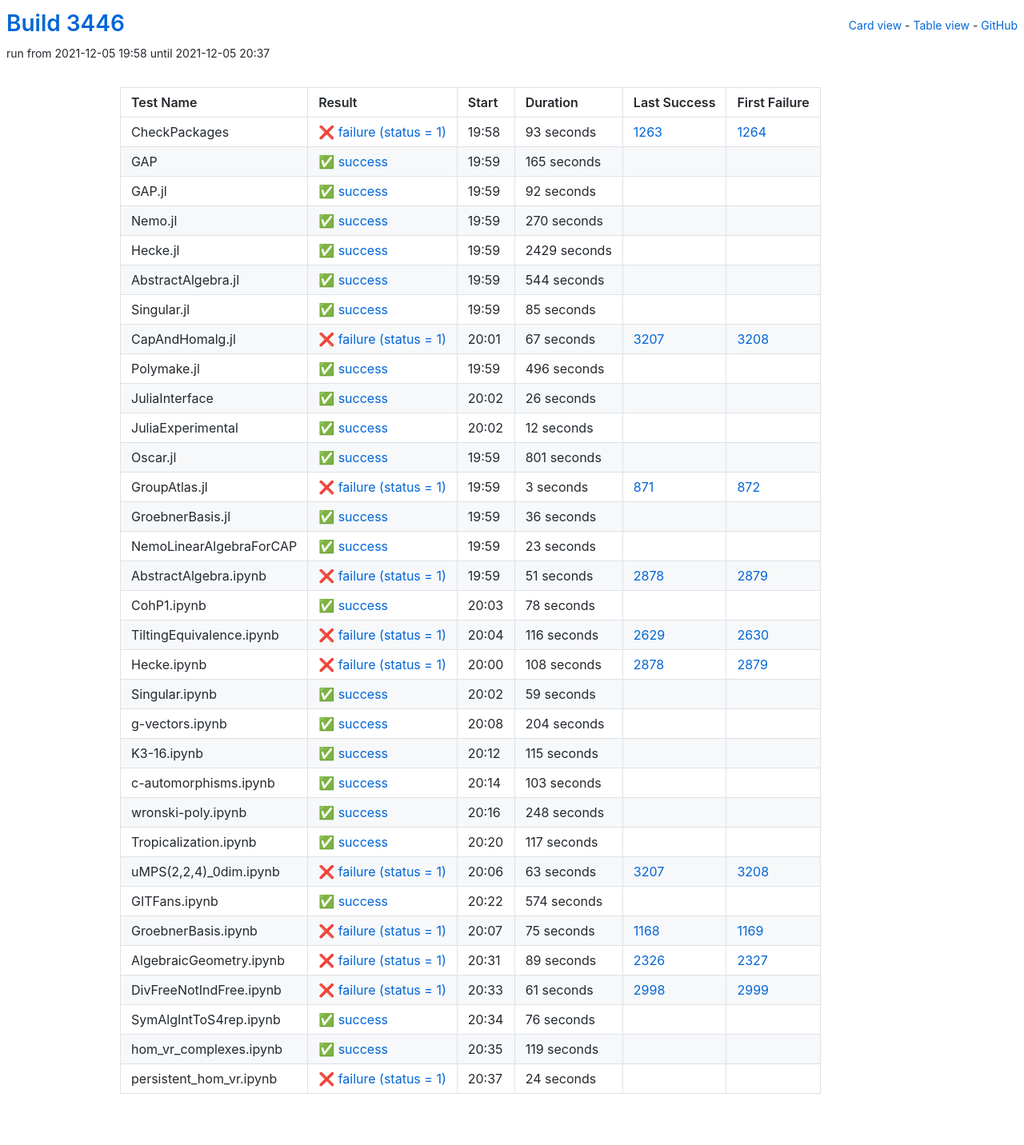
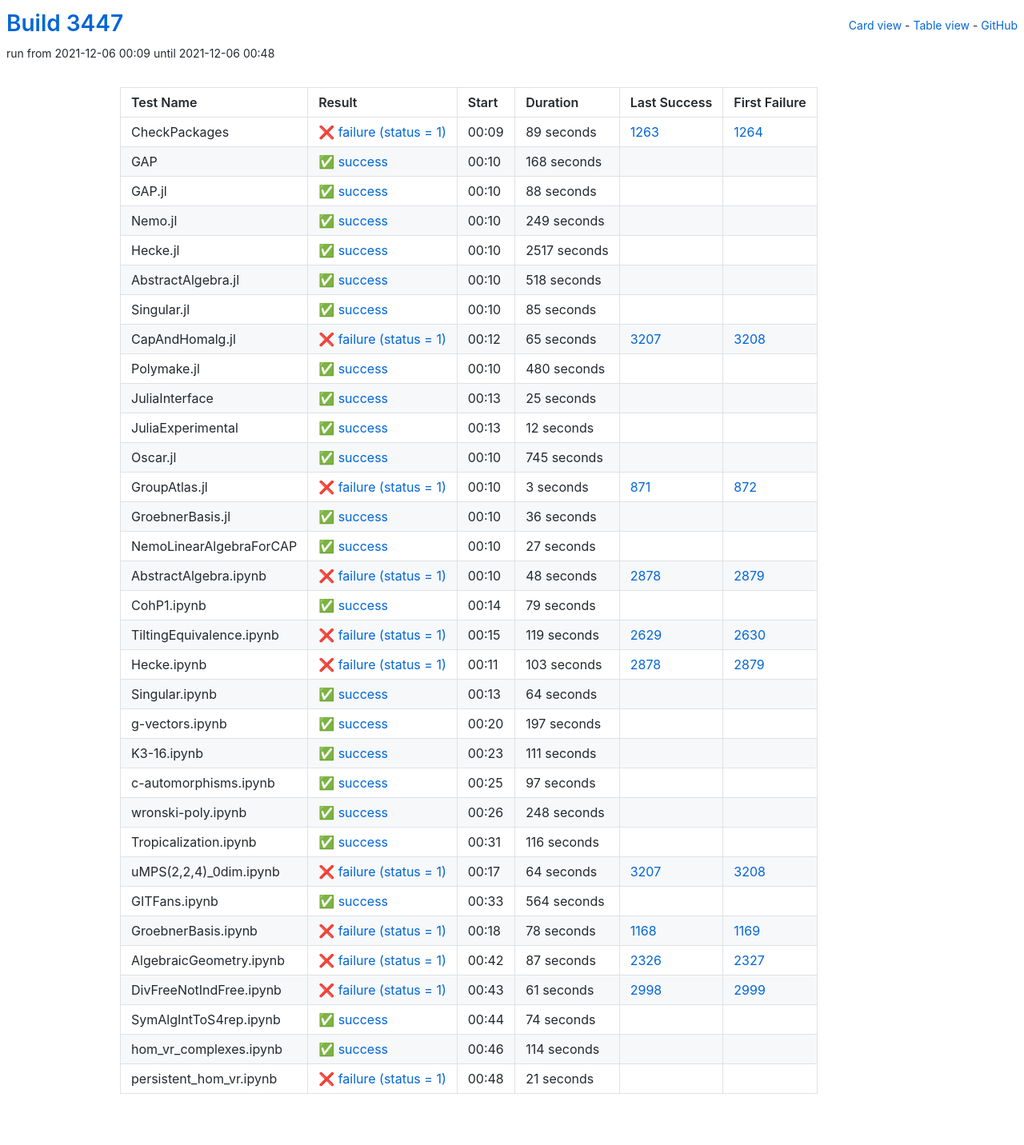
Before and after one commit to oscar-system/oscar-ci-status-stable, a Jekyll site: the page built from table.html, in a window 1280 px wide. Shown: the whole page at 80% size. Built offline with Jekyll 4.4.1, drawn with Linux system fonts in a browser that asks for light colours.

Commit message:
Build #3447

```diff
--- a/_data/ci.yml
+++ b/_data/ci.yml
@@ -1,6 +1,6 @@
 ---
-build: 3446
-build_url: https://oscarci.mathematik.uni-kl.de/job/oscar-stable/3446/
+build: 3447
+build_url: https://oscarci.mathematik.uni-kl.de/job/oscar-stable/3447/
 job: oscar-stable
 organization: oscar-system
 repo: oscar-ci-status-stable
@@ -8,80 +8,80 @@ repourl: https://github.com/oscar-system/oscar-ci-status-stable
 tests:
 - name: CheckPackages
   id: checkpackages
-  log: https://oscarci.mathematik.uni-kl.de/job/oscar-stable/3446/artifact/logs/build-3446/CheckPackages.log
-  start: 2021-12-05 19:58
+  log: https://oscarci.mathematik.uni-kl.de/job/oscar-stable/3447/artifact/logs/build-3447/CheckPackages.log
+  start: 2021-12-06 00:09
   success: false
   exitcode: 1
   status: failure
-  duration: 93
+  duration: 89
   last_success: 1263
   last_success_url: https://oscarci.mathematik.uni-kl.de/job/oscar-stable/1263/
   first_failure: 1264
   first_failure_url: https://oscarci.mathematik.uni-kl.de/job/oscar-stable/1264/
 - name: GAP
   id: gap
-  log: https://oscarci.mathematik.uni-kl.de/job/oscar-stable/3446/artifact/logs/build-3446/GAP.log
-  start: 2021-12-05 19:59
+  log: https://oscarci.mathematik.uni-kl.de/job/oscar-stable/3447/artifact/logs/build-3447/GAP.log
+  start: 2021-12-06 00:10
   success: true
   exitcode: 0
   status: success
-  duration: 165
+  duration: 168
   last_success: false
   last_success_url:
   first_failure: false
   first_failure_url:
 - name: GAP.jl
   id: gap-jl
-  log: https://oscarci.mathematik.uni-kl.de/job/oscar-stable/3446/artifact/logs/build-3446/GAP.jl.log
-  start: 2021-12-05 19:59
+  log: https://oscarci.mathematik.uni-kl.de/job/oscar-stable/3447/artifact/logs/build-3447/GAP.jl.log
+  start: 2021-12-06 00:10
   success: true
   exitcode: 0
   status: success
-  duration: 92
+  duration: 88
   last_success: false
   last_success_url:
   first_failure: false
   first_failure_url:
 - name: Nemo.jl
   id: nemo-jl
-  log: https://oscarci.mathematik.uni-kl.de/job/oscar-stable/3446/artifact/logs/build-3446/Nemo.jl.log
-  start: 2021-12-05 19:59
+  log: https://oscarci.mathematik.uni-kl.de/job/oscar-stable/3447/artifact/logs/build-3447/Nemo.jl.log
+  start: 2021-12-06 00:10
   success: true
   exitcode: 0
   status: success
-  duration: 270
+  duration: 249
   last_success: false
   last_success_url:
   first_failure: false
   first_failure_url:
 - name: Hecke.jl
   id: hecke-jl
-  log: https://oscarci.mathematik.uni-kl.de/job/oscar-stable/3446/artifact/logs/build-3446/Hecke.jl.log
-  start: 2021-12-05 19:59
+  log: https://oscarci.mathematik.uni-kl.de/job/oscar-stable/3447/artifact/logs/build-3447/Hecke.jl.log
+  start: 2021-12-06 00:10
   success: true
   exitcode: 0
   status: success
-  duration: 2429
+  duration: 2517
   last_success: false
   last_success_url:
   first_failure: false
   first_failure_url:
 - name: AbstractAlgebra.jl
   id: abstractalgebra-jl
-  log: https://oscarci.mathematik.uni-kl.de/job/oscar-stable/3446/artifact/logs/build-3446/AbstractAlgebra.jl.log
-  start: 2021-12-05 19:59
+  log: https://oscarci.mathematik.uni-kl.de/job/oscar-stable/3447/artifact/logs/build-3447/AbstractAlgebra.jl.log
+  start: 2021-12-06 00:10
   success: true
   exitcode: 0
   status: success
-  duration: 544
+  duration: 518
   last_success: false
   last_success_url:
   first_failure: false
   first_failure_url:
 - name: Singular.jl
   id: singular-jl
-  log: https://oscarci.mathematik.uni-kl.de/job/oscar-stable/3446/artifact/logs/build-3446/Singular.jl.log
-  start: 2021-12-05 19:59
+  log: https://oscarci.mathematik.uni-kl.de/job/oscar-stable/3447/artifact/logs/build-3447/Singular.jl.log
+  start: 2021-12-06 00:10
   success: true
   exitcode: 0
   status: success
@@ -92,44 +92,44 @@ tests:
   first_failure_url:
 - name: CapAndHomalg.jl
   id: capandhomalg-jl
-  log: https://oscarci.mathematik.uni-kl.de/job/oscar-stable/3446/artifact/logs/build-3446/CapAndHomalg.jl.log
-  start: 2021-12-05 20:01
+  log: https://oscarci.mathematik.uni-kl.de/job/oscar-stable/3447/artifact/logs/build-3447/CapAndHomalg.jl.log
+  start: 2021-12-06 00:12
   success: false
   exitcode: 1
   status: failure
-  duration: 67
+  duration: 65
   last_success: 3207
   last_success_url: https://oscarci.mathematik.uni-kl.de/job/oscar-stable/3207/
   first_failure: 3208
   first_failure_url: https://oscarci.mathematik.uni-kl.de/job/oscar-stable/3208/
 - name: Polymake.jl
   id: polymake-jl
-  log: https://oscarci.mathematik.uni-kl.de/job/oscar-stable/3446/artifact/logs/build-3446/Polymake.jl.log
-  start: 2021-12-05 19:59
+  log: https://oscarci.mathematik.uni-kl.de/job/oscar-stable/3447/artifact/logs/build-3447/Polymake.jl.log
+  start: 2021-12-06 00:10
   success: true
   exitcode: 0
   status: success
-  duration: 496
+  duration: 480
   last_success: false
   last_success_url:
   first_failure: false
   first_failure_url:
 - name: JuliaInterface
   id: juliainterface
-  log: https://oscarci.mathematik.uni-kl.de/job/oscar-stable/3446/artifact/logs/build-3446/JuliaInterface.log
-  start: 2021-12-05 20:02
+  log: https://oscarci.mathematik.uni-kl.de/job/oscar-stable/3447/artifact/logs/build-3447/JuliaInterface.log
+  start: 2021-12-06 00:13
   success: true
   exitcode: 0
   status: success
-  duration: 26
+  duration: 25
   last_success: false
   last_success_url:
   first_failure: false
   first_failure_url:
 - name: JuliaExperimental
   id: juliaexperimental
-  log: https://oscarci.mathematik.uni-kl.de/job/oscar-stable/3446/artifact/logs/build-3446/JuliaExperimental.log
-  start: 2021-12-05 20:02
+  log: https://oscarci.mathematik.uni-kl.de/job/oscar-stable/3447/artifact/logs/build-3447/JuliaExperimental.log
+  start: 2021-12-06 00:13
   success: true
   exitcode: 0
   status: success
@@ -140,20 +140,20 @@ tests:
   first_failure_url:
 - name: Oscar.jl
   id: oscar-jl
-  log: https://oscarci.mathematik.uni-kl.de/job/oscar-stable/3446/artifact/logs/build-3446/Oscar.jl.log
-  start: 2021-12-05 19:59
+  log: https://oscarci.mathematik.uni-kl.de/job/oscar-stable/3447/artifact/logs/build-3447/Oscar.jl.log
+  start: 2021-12-06 00:10
   success: true
   exitcode: 0
   status: success
-  duration: 801
+  duration: 745
   last_success: false
   last_success_url:
   first_failure: false
   first_failure_url:
 - name: GroupAtlas.jl
   id: groupatlas-jl
-  log: https://oscarci.mathematik.uni-kl.de/job/oscar-stable/3446/artifact/logs/build-3446/GroupAtlas.jl.log
-  start: 2021-12-05 19:59
+  log: https://oscarci.mathematik.uni-kl.de/job/oscar-stable/3447/artifact/logs/build-3447/GroupAtlas.jl.log
+  start: 2021-12-06 00:10
   success: false
   exitcode: 1
   status: failure
@@ -164,8 +164,8 @@ tests:
   first_failure_url: https://oscarci.mathematik.uni-kl.de/job/oscar-stable/872/
 - name: GroebnerBasis.jl
   id: groebnerbasis-jl
-  log: https://oscarci.mathematik.uni-kl.de/job/oscar-stable/3446/artifact/logs/build-3446/GroebnerBasis.jl.log
-  start: 2021-12-05 19:59
+  log: https://oscarci.mathematik.uni-kl.de/job/oscar-stable/3447/artifact/logs/build-3447/GroebnerBasis.jl.log
+  start: 2021-12-06 00:10
   success: true
   exitcode: 0
   status: success
@@ -176,116 +176,116 @@ tests:
   first_failure_url:
 - name: NemoLinearAlgebraForCAP
   id: nemolinearalgebraforcap
-  log: https://oscarci.mathematik.uni-kl.de/job/oscar-stable/3446/artifact/logs/build-3446/NemoLinearAlgebraForCAP.log
-  start: 2021-12-05 19:59
+  log: https://oscarci.mathematik.uni-kl.de/job/oscar-stable/3447/artifact/logs/build-3447/NemoLinearAlgebraForCAP.log
+  start: 2021-12-06 00:10
   success: true
   exitcode: 0
   status: success
-  duration: 23
+  duration: 27
   last_success: false
   last_success_url:
   first_failure: false
   first_failure_url:
 - name: AbstractAlgebra.ipynb
   id: abstractalgebra-ipynb
-  log: https://oscarci.mathematik.uni-kl.de/job/oscar-stable/3446/artifact/logs/build-3446/AbstractAlgebra.ipynb.log
-  start: 2021-12-05 19:59
+  log: https://oscarci.mathematik.uni-kl.de/job/oscar-stable/3447/artifact/logs/build-3447/AbstractAlgebra.ipynb.log
+  start: 2021-12-06 00:10
   success: false
   exitcode: 1
   status: failure
-  duration: 51
+  duration: 48
   last_success: 2878
   last_success_url: https://oscarci.mathematik.uni-kl.de/job/oscar-stable/2878/
   first_failure: 2879
   first_failure_url: https://oscarci.mathematik.uni-kl.de/job/oscar-stable/2879/
 - name: CohP1.ipynb
   id: cohp1-ipynb
-  log: https://oscarci.mathematik.uni-kl.de/job/oscar-stable/3446/artifact/logs/build-3446/CohP1.ipynb.log
-  start: 2021-12-05 20:03
+  log: https://oscarci.mathematik.uni-kl.de/job/oscar-stable/3447/artifact/logs/build-3447/CohP1.ipynb.log
+  start: 2021-12-06 00:14
   success: true
   exitcode: 0
   status: success
-  duration: 78
+  duration: 79
   last_success: false
   last_success_url:
   first_failure: false
   first_failure_url:
 - name: TiltingEquivalence.ipynb
   id: tiltingequivalence-ipynb
-  log: https://oscarci.mathematik.uni-kl.de/job/oscar-stable/3446/artifact/logs/build-3446/TiltingEquivalence.ipynb.log
-  start: 2021-12-05 20:04
+  log: https://oscarci.mathematik.uni-kl.de/job/oscar-stable/3447/artifact/logs/build-3447/TiltingEquivalence.ipynb.log
+  start: 2021-12-06 00:15
   success: false
   exitcode: 1
   status: failure
-  duration: 116
+  duration: 119
   last_success: 2629
   last_success_url: https://oscarci.mathematik.uni-kl.de/job/oscar-stable/2629/
   first_failure: 2630
   first_failure_url: https://oscarci.mathematik.uni-kl.de/job/oscar-stable/2630/
 - name: Hecke.ipynb
   id: hecke-ipynb
-  log: https://oscarci.mathematik.uni-kl.de/job/oscar-stable/3446/artifact/logs/build-3446/Hecke.ipynb.log
-  start: 2021-12-05 20:00
+  log: https://oscarci.mathematik.uni-kl.de/job/oscar-stable/3447/artifact/logs/build-3447/Hecke.ipynb.log
+  start: 2021-12-06 00:11
   success: false
   exitcode: 1
   status: failure
-  duration: 108
+  duration: 103
   last_success: 2878
   last_success_url: https://oscarci.mathematik.uni-kl.de/job/oscar-stable/2878/
   first_failure: 2879
   first_failure_url: https://oscarci.mathematik.uni-kl.de/job/oscar-stable/2879/
 - name: Singular.ipynb
   id: singular-ipynb
-  log: https://oscarci.mathematik.uni-kl.de/job/oscar-stable/3446/artifact/logs/build-3446/Singular.ipynb.log
-  start: 2021-12-05 20:02
+  log: https://oscarci.mathematik.uni-kl.de/job/oscar-stable/3447/artifact/logs/build-3447/Singular.ipynb.log
+  start: 2021-12-06 00:13
   success: true
   exitcode: 0
   status: success
-  duration: 59
+  duration: 64
   last_success: false
   last_success_url:
   first_failure: false
   first_failure_url:
 - name: g-vectors.ipynb
   id: g-vectors-ipynb
-  log: https://oscarci.mathematik.uni-kl.de/job/oscar-stable/3446/artifact/logs/build-3446/g-vectors.ipynb.log
-  start: 2021-12-05 20:08
+  log: https://oscarci.mathematik.uni-kl.de/job/oscar-stable/3447/artifact/logs/build-3447/g-vectors.ipynb.log
+  start: 2021-12-06 00:20
   success: true
   exitcode: 0
   status: success
-  duration: 204
+  duration: 197
   last_success: false
   last_success_url:
   first_failure: false
   first_failure_url:
 - name: K3-16.ipynb
   id: k3-16-ipynb
-  log: https://oscarci.mathematik.uni-kl.de/job/oscar-stable/3446/artifact/logs/build-3446/K3-16.ipynb.log
-  start: 2021-12-05 20:12
+  log: https://oscarci.mathematik.uni-kl.de/job/oscar-stable/3447/artifact/logs/build-3447/K3-16.ipynb.log
+  start: 2021-12-06 00:23
   success: true
   exitcode: 0
   status: success
-  duration: 115
+  duration: 111
   last_success: false
   last_success_url:
   first_failure: false
   first_failure_url:
 - name: c-automorphisms.ipynb
   id: c-automorphisms-ipynb
-  log: https://oscarci.mathematik.uni-kl.de/job/oscar-stable/3446/artifact/logs/build-3446/c-automorphisms.ipynb.log
-  start: 2021-12-05 20:14
+  log: https://oscarci.mathematik.uni-kl.de/job/oscar-stable/3447/artifact/logs/build-3447/c-automorphisms.ipynb.log
+  start: 2021-12-06 00:25
   success: true
   exitcode: 0
   status: success
-  duration: 103
+  duration: 97
   last_success: false
   last_success_url:
   first_failure: false
   first_failure_url:
 - name: wronski-poly.ipynb
   id: wronski-poly-ipynb
-  log: https://oscarci.mathematik.uni-kl.de/job/oscar-stable/3446/artifact/logs/build-3446/wronski-poly.ipynb.log
-  start: 2021-12-05 20:16
+  log: https://oscarci.mathematik.uni-kl.de/job/oscar-stable/3447/artifact/logs/build-3447/wronski-poly.ipynb.log
+  start: 2021-12-06 00:26
   success: true
   exitcode: 0
   status: success
@@ -296,68 +296,68 @@ tests:
   first_failure_url:
 - name: Tropicalization.ipynb
   id: tropicalization-ipynb
-  log: https://oscarci.mathematik.uni-kl.de/job/oscar-stable/3446/artifact/logs/build-3446/Tropicalization.ipynb.log
-  start: 2021-12-05 20:20
+  log: https://oscarci.mathematik.uni-kl.de/job/oscar-stable/3447/artifact/logs/build-3447/Tropicalization.ipynb.log
+  start: 2021-12-06 00:31
   success: true
   exitcode: 0
   status: success
-  duration: 117
+  duration: 116
   last_success: false
   last_success_url:
   first_failure: false
   first_failure_url:
 - name: uMPS(2,2,4)_0dim.ipynb
   id: umps-2-2-4-0dim-ipynb
-  log: https://oscarci.mathematik.uni-kl.de/job/oscar-stable/3446/artifact/logs/build-3446/uMPS-2-2-4-_0dim.ipynb.log
-  start: 2021-12-05 20:06
+  log: https://oscarci.mathematik.uni-kl.de/job/oscar-stable/3447/artifact/logs/build-3447/uMPS-2-2-4-_0dim.ipynb.log
+  start: 2021-12-06 00:17
   success: false
   exitcode: 1
   status: failure
-  duration: 63
+  duration: 64
   last_success: 3207
   last_success_url: https://oscarci.mathematik.uni-kl.de/job/oscar-stable/3207/
   first_failure: 3208
   first_failure_url: https://oscarci.mathematik.uni-kl.de/job/oscar-stable/3208/
 - name: GITFans.ipynb
   id: gitfans-ipynb
-  log: https://oscarci.mathematik.uni-kl.de/job/oscar-stable/3446/artifact/logs/build-3446/GITFans.ipynb.log
-  start: 2021-12-05 20:22
+  log: https://oscarci.mathematik.uni-kl.de/job/oscar-stable/3447/artifact/logs/build-3447/GITFans.ipynb.log
+  start: 2021-12-06 00:33
   success: true
   exitcode: 0
   status: success
-  duration: 574
+  duration: 564
   last_success: false
   last_success_url:
   first_failure: false
   first_failure_url:
 - name: GroebnerBasis.ipynb
   id: groebnerbasis-ipynb
-  log: https://oscarci.mathematik.uni-kl.de/job/oscar-stable/3446/artifact/logs/build-3446/GroebnerBasis.ipynb.log
-  start: 2021-12-05 20:07
+  log: https://oscarci.mathematik.uni-kl.de/job/oscar-stable/3447/artifact/logs/build-3447/GroebnerBasis.ipynb.log
+  start: 2021-12-06 00:18
   success: false
   exitcode: 1
   status: failure
-  duration: 75
+  duration: 78
   last_success: 1168
   last_success_url: https://oscarci.mathematik.uni-kl.de/job/oscar-stable/1168/
   first_failure: 1169
   first_failure_url: https://oscarci.mathematik.uni-kl.de/job/oscar-stable/1169/
 - name: AlgebraicGeometry.ipynb
   id: algebraicgeometry-ipynb
-  log: https://oscarci.mathematik.uni-kl.de/job/oscar-stable/3446/artifact/logs/build-3446/AlgebraicGeometry.ipynb.log
-  start: 2021-12-05 20:31
+  log: https://oscarci.mathematik.uni-kl.de/job/oscar-stable/3447/artifact/logs/build-3447/AlgebraicGeometry.ipynb.log
+  start: 2021-12-06 00:42
   success: false
   exitcode: 1
   status: failure
-  duration: 89
+  duration: 87
   last_success: 2326
   last_success_url: https://oscarci.mathematik.uni-kl.de/job/oscar-stable/2326/
   first_failure: 2327
   first_failure_url: https://oscarci.mathematik.uni-kl.de/job/oscar-stable/2327/
 - name: DivFreeNotIndFree.ipynb
   id: divfreenotindfree-ipynb
-  log: https://oscarci.mathematik.uni-kl.de/job/oscar-stable/3446/artifact/logs/build-3446/DivFreeNotIndFree.ipynb.log
-  start: 2021-12-05 20:33
+  log: https://oscarci.mathematik.uni-kl.de/job/oscar-stable/3447/artifact/logs/build-3447/DivFreeNotIndFree.ipynb.log
+  start: 2021-12-06 00:43
   success: false
   exitcode: 1
   status: failure
@@ -368,36 +368,36 @@ tests:
   first_failure_url: https://oscarci.mathematik.uni-kl.de/job/oscar-stable/2999/
 - name: SymAlgIntToS4rep.ipynb
   id: symalginttos4rep-ipynb
-  log: https://oscarci.mathematik.uni-kl.de/job/oscar-stable/3446/artifact/logs/build-3446/SymAlgIntToS4rep.ipynb.log
-  start: 2021-12-05 20:34
+  log: https://oscarci.mathematik.uni-kl.de/job/oscar-stable/3447/artifact/logs/build-3447/SymAlgIntToS4rep.ipynb.log
+  start: 2021-12-06 00:44
   success: true
   exitcode: 0
   status: success
-  duration: 76
+  duration: 74
   last_success: false
   last_success_url:
   first_failure: false
   first_failure_url:
 - name: hom_vr_complexes.ipynb
   id: hom-vr-complexes-ipynb
-  log: https://oscarci.mathematik.uni-kl.de/job/oscar-stable/3446/artifact/logs/build-3446/hom_vr_complexes.ipynb.log
-  start: 2021-12-05 20:35
+  log: https://oscarci.mathematik.uni-kl.de/job/oscar-stable/3447/artifact/logs/build-3447/hom_vr_complexes.ipynb.log
+  start: 2021-12-06 00:46
   success: true
   exitcode: 0
   status: success
-  duration: 119
+  duration: 114
   last_success: false
   last_success_url:
   first_failure: false
   first_failure_url:
 - name: persistent_hom_vr.ipynb
   id: persistent-hom-vr-ipynb
-  log: https://oscarci.mathematik.uni-kl.de/job/oscar-stable/3446/artifact/logs/build-3446/persistent_hom_vr.ipynb.log
-  start: 2021-12-05 20:37
+  log: https://oscarci.mathematik.uni-kl.de/job/oscar-stable/3447/artifact/logs/build-3447/persistent_hom_vr.ipynb.log
+  start: 2021-12-06 00:48
   success: false
   exitcode: 1
   status: failure
-  duration: 24
+  duration: 21
   last_success: false
   last_success_url:
   first_failure: false
```
Also changed, not shown: README.md.
